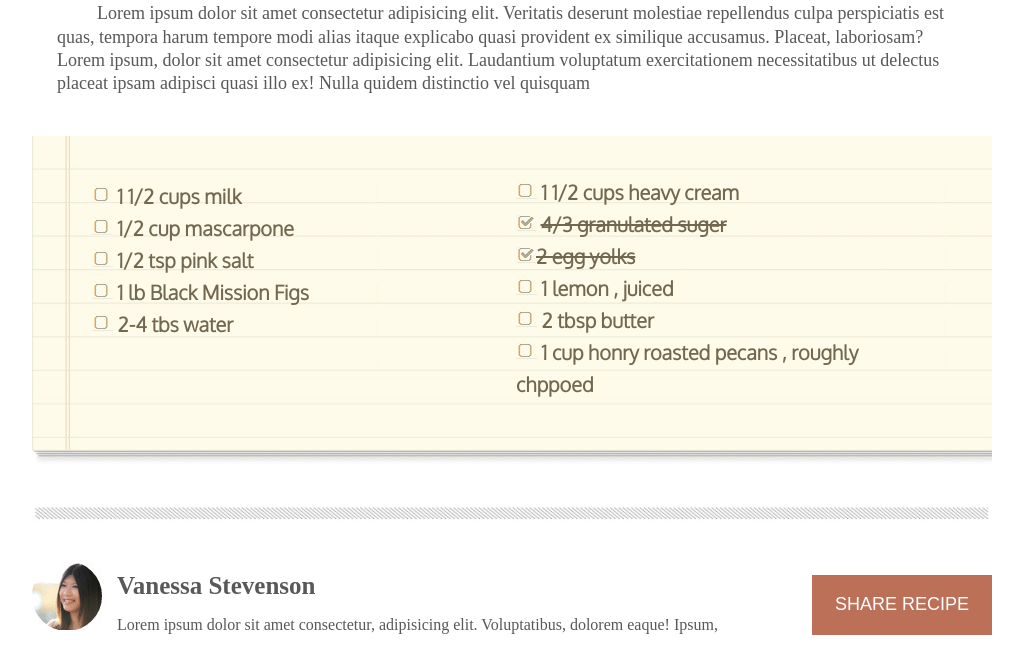
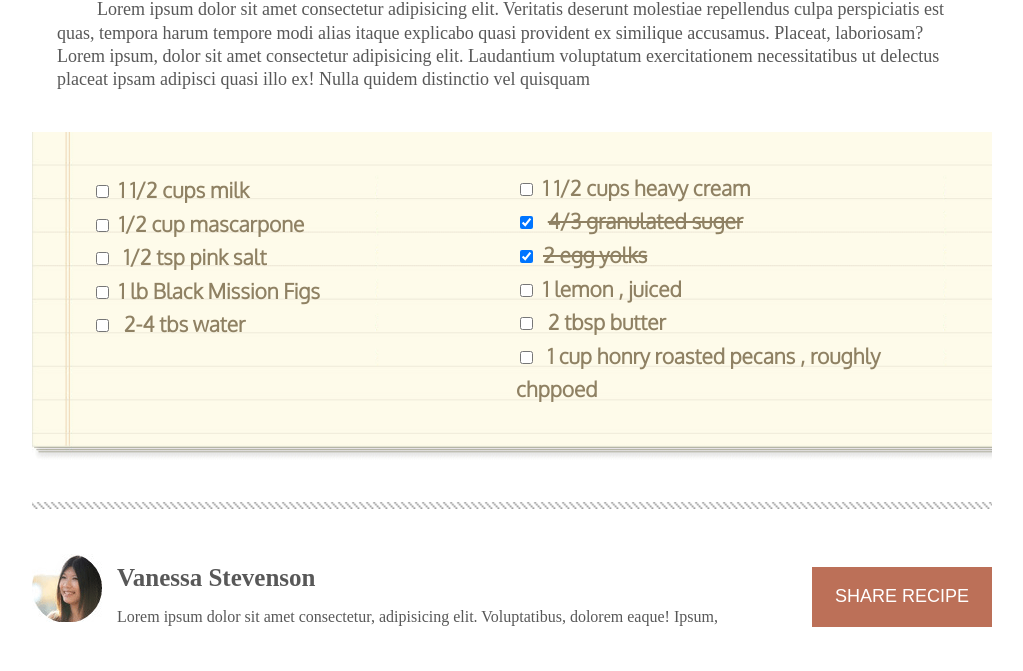
Before and after one commit to aya-alasmar/chocolate-pizza, a plain HTML site: page index.html in a window 1280 px wide. Shown: the part 1181-1852 px from the top of the page, without its empty margins (128-1151 px from the left). Drawn offline with nearby package versions, Linux system fonts and the light colour scheme; a web font is replaced by a local one.

Commit message:
edit the style

```diff
--- a/css/style.css
+++ b/css/style.css
@@ -13,22 +13,22 @@
 #text1 {
   display: inline-block;
   font-weight: 900;
-  font-family: 'Italianno', cursive;
+  font-family: "Italianno", cursive;
   font-size: 45px;
 }
-#text2 , .print-side span{
-  font-family: 'Open Sans Condensed', sans-serif;
+#text2,
+.print-side span {
+  font-family: "Open Sans Condensed", sans-serif;
   font-size: 15px;
   color: gray;
   margin-top: -10px;
-
 }
-main{
+main {
   margin: auto;
   width: 960px;
 }
-header{
-  margin:auto;
+header {
+  margin: auto;
   height: 100px;
   width: 960px;
 }
@@ -36,10 +36,9 @@ header{
   float: right;
   margin-top: 25px;
   margin-right: 10px;
-
 }
 
-.icons img{
+.icons img {
   margin-left: -3px;
 }
 #rss {
@@ -48,32 +47,28 @@ header{
 
 main {
   margin-top: 15px;
-
 }
 
 .uppercontent {
-
   margin: 50px 0px 30px 0px;
-
 }
 
 #heading {
   font-size: 38px;
-  font-family: 'Open Sans Condensed', sans-serif;
-  font-family: 'Oswald', sans-serif;
+  font-family: "Open Sans Condensed", sans-serif;
+  font-family: "Oswald", sans-serif;
   display: block;
 }
-.print-side{
+.print-side {
   float: right;
 }
 
 #date {
-  font-family: 'Open Sans Condensed', sans-serif;
-    font-size: 15px;
-    color: gray;
-
+  font-family: "Open Sans Condensed", sans-serif;
+  font-size: 15px;
+  color: gray;
 }
-article p{
+article p {
   text-indent: 40px;
   margin: 25px 5px 5px 5px;
   font-size: 18px;
@@ -81,89 +76,95 @@ article p{
   line-height: 1.3;
   padding: 0px 20px;
 }
-.list{
+.list {
   background-image: url("../img/list-bg.png");
   background-repeat: no-repeat;
   background-size: cover;
   height: 330px;
   margin: 40px 0px;
+}
+.list ul {
+  display: inline-block;
+  color: #8f8163;
+  font-size: 21px;
+  font-family: "Nunito", sans-serif;
+  font-family: "Oxygen", sans-serif;
+  font-weight: 600;
+  margin-top: -26px;
+  list-style: none;
+}
+.list2 {
+  position: relative;
+  top: 65px;
+}
+input {
 
+  margin-right: 10px;
 }
-.list ul{
-  display: inline-block;
-  color:#73684f;
-  font-size: 20px;
-  font-family: 'Nunito', sans-serif;
-  font-family: 'Oxygen', sans-serif;
-  font-weight: 600;
-  margin-top:-20px;
-  list-style: none;
 
-
-}
-.list2{
-  position: relative;
-  top: 60px;
-
-}
-.list1{
+.list1 {
   margin-left: 20px;
 }
-.list li{
+.list li {
   width: 380px;
   line-height: 1.6;
 }
 
-del{
+del {
   text-decoration: line-through;
 }
-.cookerinfo{
+.cookerinfo {
   margin-top: 30px;
   color: rgb(88, 88, 88);
   margin-bottom: 70px;
 }
-.cookerinfo div{
+.cookerinfo div {
   display: inline-block;
-  font-family: 'Nunito', sans-serif;
-  font-family: 'Oxygen', sans-serif;
-  font-family: 'Source Serif Pro', serif;
+  font-family: "Nunito", sans-serif;
+  font-family: "Oxygen", sans-serif;
+  font-family: "Source Serif Pro", serif;
   position: relative;
   width: 65%;
   margin-left: 10px;
-
 }
-.cookerinfo h1{
+.cookerinfo h1 {
   font-size: 25px;
 }
 
-button{
+button {
   width: 180px;
   height: 60px;
   display: inline-block;
   background-color: #bc7058;
-  color:white;
-  font-size:large ;
+  color: white;
+  font-size: large;
   border: none;
   margin-top: 20px;
-  float:right;
-
+  float: right;
 }
 footer {
   width: 960px;
   margin: auto;
   border-top: 1px solid darkgray;
-
 }
-footer img{
+footer img {
   display: block;
   position: relative;
   bottom: 20px;
   left: 47%;
 }
-footer h4{
+footer h4 {
   text-align: center;
-  color:  darkgray;
+  color: darkgray;
   margin-top: 10px;
   margin-bottom: 0px;
   font-weight: 500;
 }
+
+.border {
+  background-image: url("../img/hr-img.png");
+  background-repeat: repeat-x;
+  background-size: 7px;
+  height: 15px;
+  width: 100%;
+}
--- a/index.html
+++ b/index.html
@@ -43,7 +43,7 @@
 
     </header>
     <main>
-        <img src="img/hash.PNG" height="15px" width="100%">
+        <div class="border"> </div>
         <div class="bigcontainer">
             <div class="uppercontent">
                 <span id="heading">Chocolate Pizza</span>
@@ -60,25 +60,25 @@
             <div class="list">
 
                     <ul class="list1">
-                        <li><img src="img/ul.png" alt=""> 1 1/2 cups milk</li>
-                        <li> <img src="img/ul.png" alt=""> 1/2 cup mascarpone</li>
-                        <li> <img src="img/ul.png" alt=""> 1/2 tsp pink salt</li>
-                        <li> <img src="img/ul.png" alt=""> 1 lb Black Mission Figs</li>
-                        <li> <img src="img/ul.png" alt=""> 2-4 tbs water</li>
+                        <li><input type="checkbox">1 1/2 cups milk </li>
+                        <li><input type="checkbox">1/2 cup mascarpone</li>
+                        <li><input type="checkbox"> 1/2 tsp pink salt</li>
+                        <li><input type="checkbox">1 lb Black Mission Figs</li>
+                        <li><input type="checkbox"> 2-4 tbs water</li>
 
                     </ul>
                     <ul class="list2">
-                        <li> <img src="img/ul.png" alt=""> 1 1/2 cups heavy cream</li>
-                        <li><img src="img/ul-checked.PNG" alt=""> <del> 4/3 granulated suger</del></li>
-                        <li><img src="img/ul-checked.PNG" alt=""><del>2 egg yolks</del></li>
-                        <li><img src="img/ul.png" alt=""> 1 lemon , juiced</li>
-                        <li> <img src="img/ul.png" alt=""> 2 tbsp butter</li>
-                        <li> <img src="img/ul.png" alt=""> 1 cup honry roasted pecans , roughly chppoed</li>
+                        <li><input type="checkbox">1 1/2 cups heavy cream</li>
+                        <li> <input type="checkbox" checked>  <del> 4/3 granulated suger</del></li>
+                        <li><input type="checkbox" checked><del>2 egg yolks</del></li>
+                        <li><input type="checkbox">1 lemon , juiced</li>
+                        <li><input type="checkbox"> 2 tbsp butter</li>
+                        <li><input type="checkbox"> 1 cup honry roasted pecans , roughly chppoed</li>
                     </ul>
 
             </div>
 
-            <img id="hash2" src="img/hash.PNG" width="100%" height="15px">
+            <div class="border"> </div>
             <div class="cookerinfo">
                 <img id="vanimg" src="img/van-pic.png">
                 <div>
```
